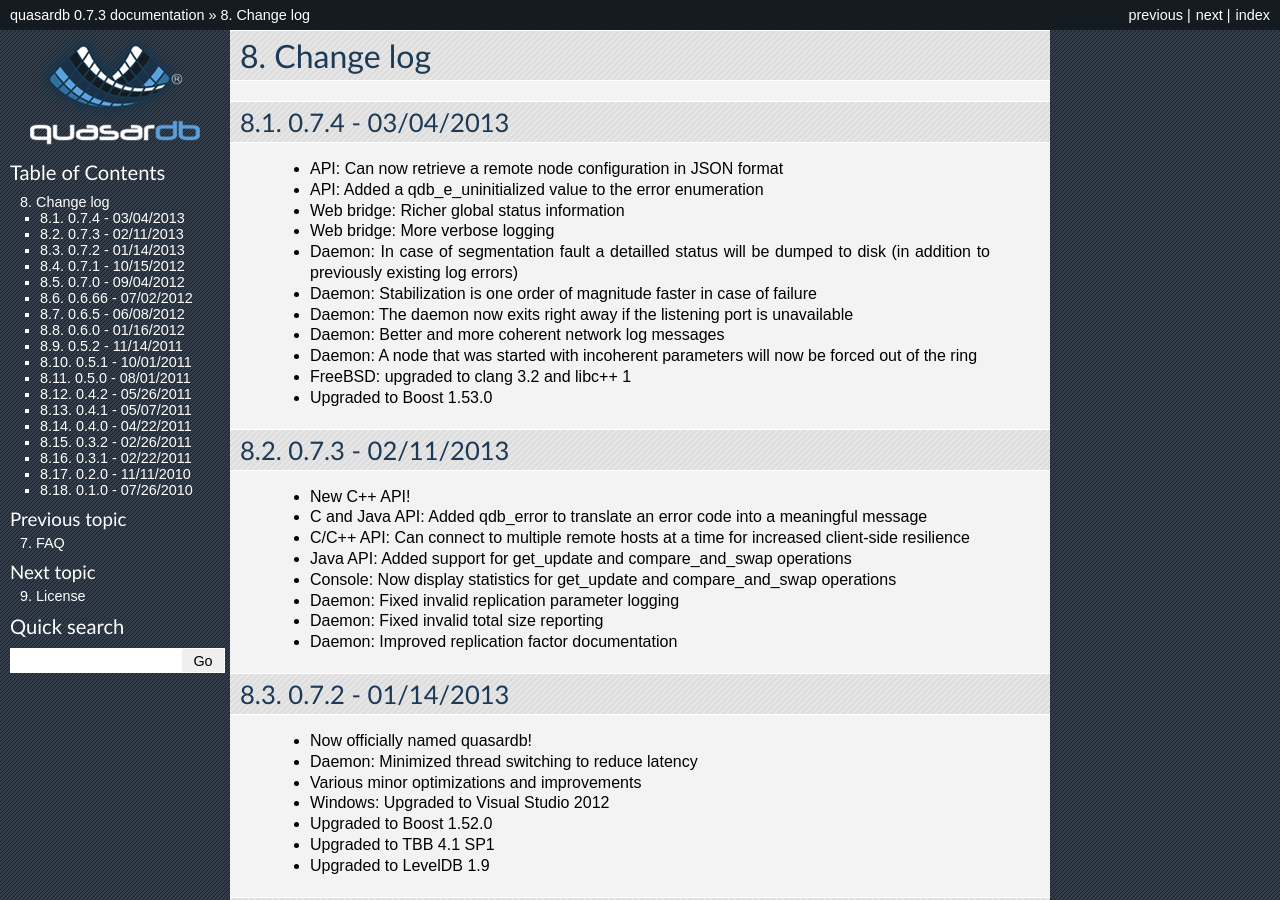
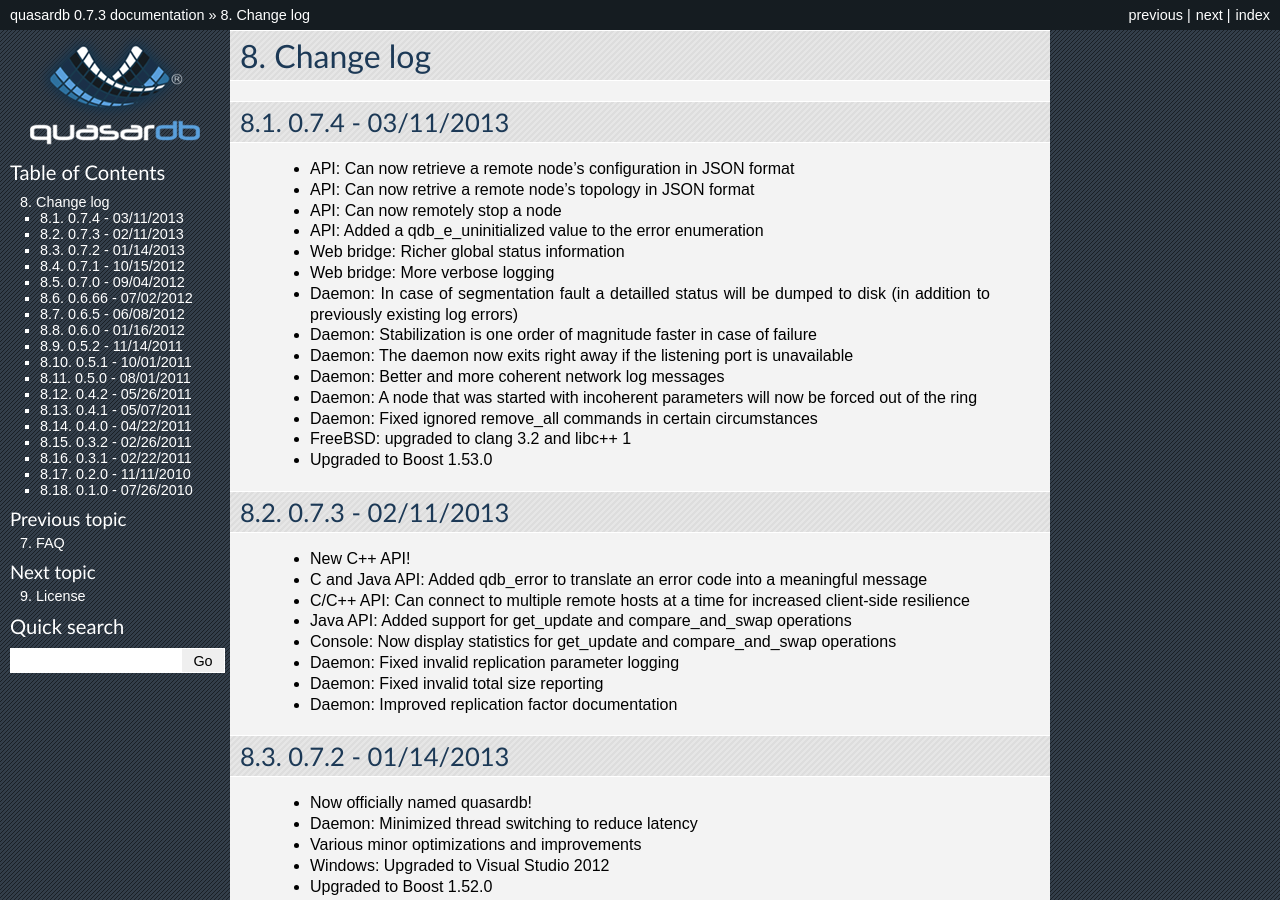
Before and after one commit to iltommi/qdb-documentation, a Sphinx documentation site: the page built from source/changes.rst, in a window 1280 px wide and 900 px high. Built offline with Sphinx 7.4.7, drawn with Linux system fonts in a browser that asks for light colours.

Commit message:
Updated changelog.

```diff
--- a/source/changes.rst
+++ b/source/changes.rst
@@ -1,10 +1,12 @@
 Change log
 **********
 
-0.7.4 - 03/04/2013
+0.7.4 - 03/11/2013
 ------------------
 
-    * API: Can now retrieve a remote node configuration in JSON format
+    * API: Can now retrieve a remote node's configuration in JSON format
+    * API: Can now retrive a remote node's topology in JSON format
+    * API: Can now remotely stop a node
     * API: Added a qdb_e_uninitialized value to the error enumeration
     * Web bridge: Richer global status information
     * Web bridge: More verbose logging
@@ -13,6 +15,7 @@ Change log
     * Daemon: The daemon now exits right away if the listening port is unavailable
     * Daemon: Better and more coherent network log messages
     * Daemon: A node that was started with incoherent parameters will now be forced out of the ring
+    * Daemon: Fixed ignored remove_all commands in certain circumstances
     * FreeBSD: upgraded to clang 3.2 and libc++ 1
     * Upgraded to Boost 1.53.0
 
```
